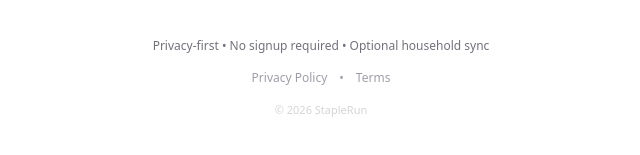
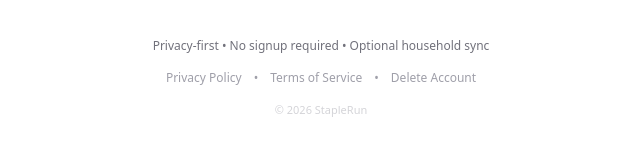
Before and after one commit to infectatlas/staplerun-landing, a Next.js app: page / in a window 1280 px wide. Shown: the part 2692-2847 px from the top of the page, without its empty margins (319-959 px from the left). Built offline with nearby package versions, Linux system fonts and the light colour scheme.

Commit message:
Add account deletion page for Google Play compliance

```diff
--- a/app/page.tsx
+++ b/app/page.tsx
@@ -240,16 +240,22 @@
         </div>
       </section>
 
-      {/* FOOTER */}
+            {/* FOOTER */}
       <footer className="border-t border-zinc-100 py-10 text-center">
         <p className="text-xs text-zinc-500 mb-4">
           Privacy-first • No signup required • Optional household sync
         </p>
 
-        <div className="flex items-center justify-center gap-3 text-xs text-zinc-400">
+        <div className="flex flex-wrap items-center justify-center gap-3 text-xs text-zinc-400">
           <a href="/privacy">Privacy Policy</a>
+
           <span>•</span>
-          <a href="/terms">Terms</a>
+
+          <a href="/terms">Terms of Service</a>
+
+          <span>•</span>
+
+          <a href="/delete-account">Delete Account</a>
         </div>
 
         <p className="mt-4 text-[11px] text-zinc-300">
```
